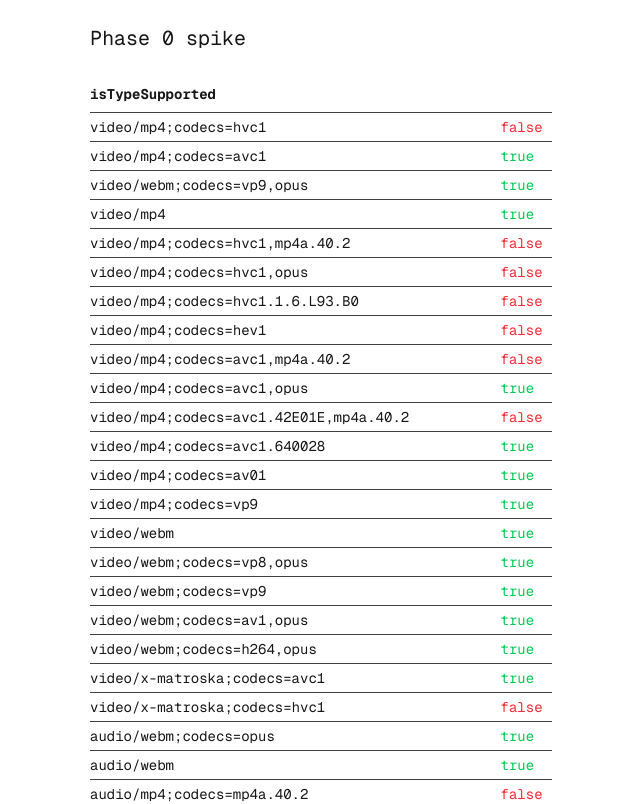
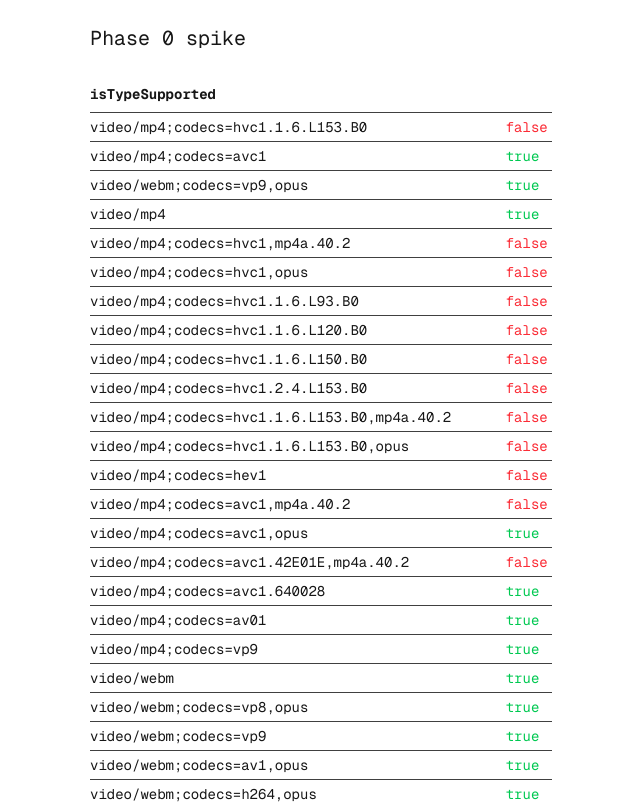
Before and after one commit to Wazni360/journal-new, a Next.js app: page /spike in a window 1280 px wide. Shown: the top 804 px of the page, without its empty margins (319-959 px from the left). Built offline with nearby package versions, Linux system fonts and the light colour scheme.

Commit message:
Update HEVC codec strings in SPEC.md and config.js; add additional probe MIME types in page.js. Confirmed required HEVC profile for Chrome and capture resolution settings.

```diff
--- a/app/spike/page.js
+++ b/app/spike/page.js
@@ -12,6 +12,11 @@ const PROBE_MIME_TYPES = [
   "video/mp4;codecs=hvc1,mp4a.40.2",
   "video/mp4;codecs=hvc1,opus",
   "video/mp4;codecs=hvc1.1.6.L93.B0",
+  "video/mp4;codecs=hvc1.1.6.L120.B0",
+  "video/mp4;codecs=hvc1.1.6.L150.B0",
+  "video/mp4;codecs=hvc1.2.4.L153.B0",
+  "video/mp4;codecs=hvc1.1.6.L153.B0,mp4a.40.2",
+  "video/mp4;codecs=hvc1.1.6.L153.B0,opus",
   "video/mp4;codecs=hev1",
   "video/mp4;codecs=avc1,mp4a.40.2",
   "video/mp4;codecs=avc1,opus",
--- a/lib/config.js
+++ b/lib/config.js
@@ -8,7 +8,7 @@ export const RECORDING = {
   audioBitsPerSecond: 128_000,
   // First supported candidate wins.
   videoCandidates: [
-    { label: "hevc", mimeType: "video/mp4;codecs=hvc1", videoBitsPerSecond: 4_000_000 },
+    { label: "hevc", mimeType: "video/mp4;codecs=hvc1.1.6.L153.B0", videoBitsPerSecond: 4_000_000 },
     { label: "h264", mimeType: "video/mp4;codecs=avc1", videoBitsPerSecond: 6_000_000 },
     { label: "vp9", mimeType: "video/webm;codecs=vp9,opus", videoBitsPerSecond: 6_000_000 },
   ],
```
Also changed, not shown: 1 other file (tests, documents, lock files or other folders).
